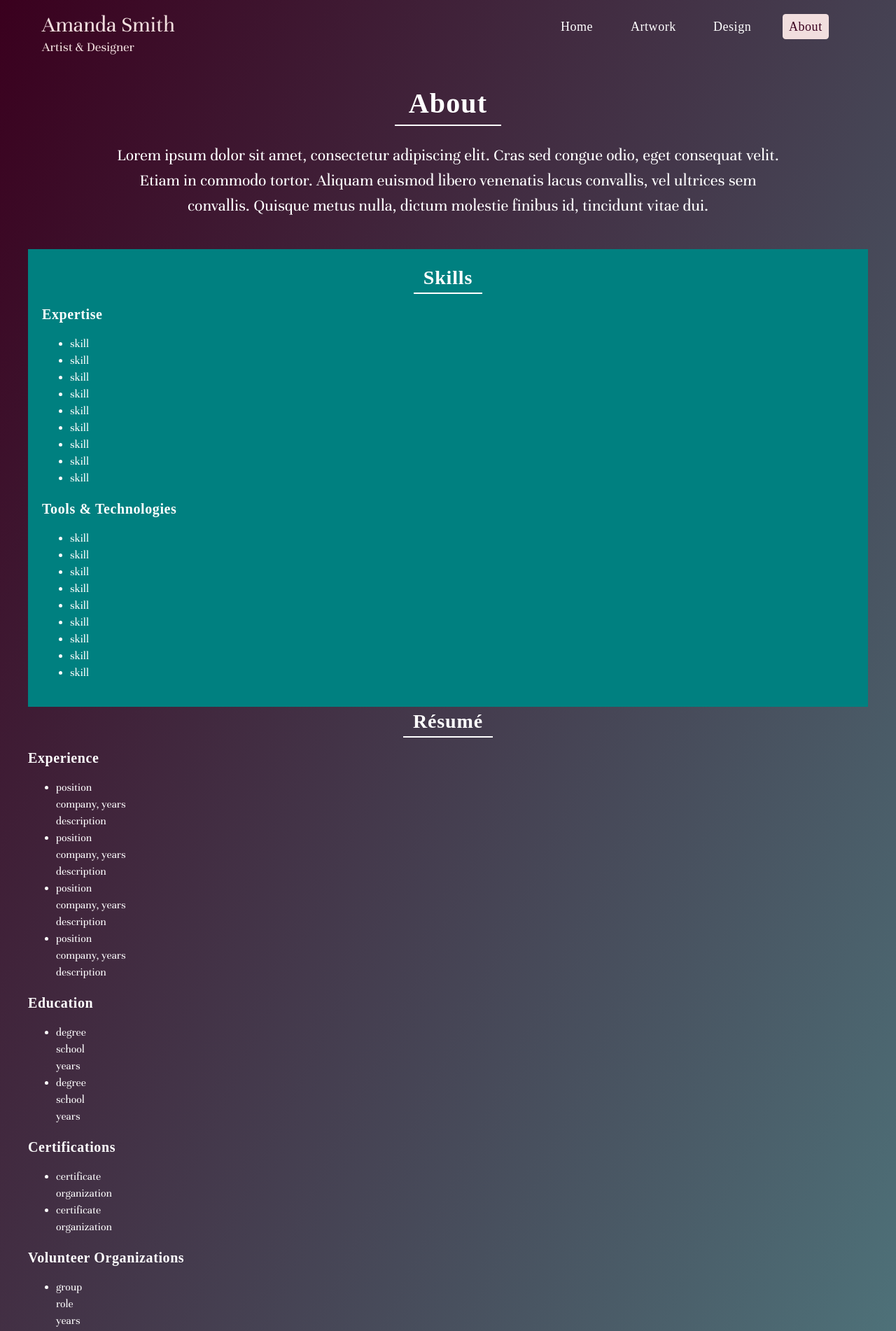
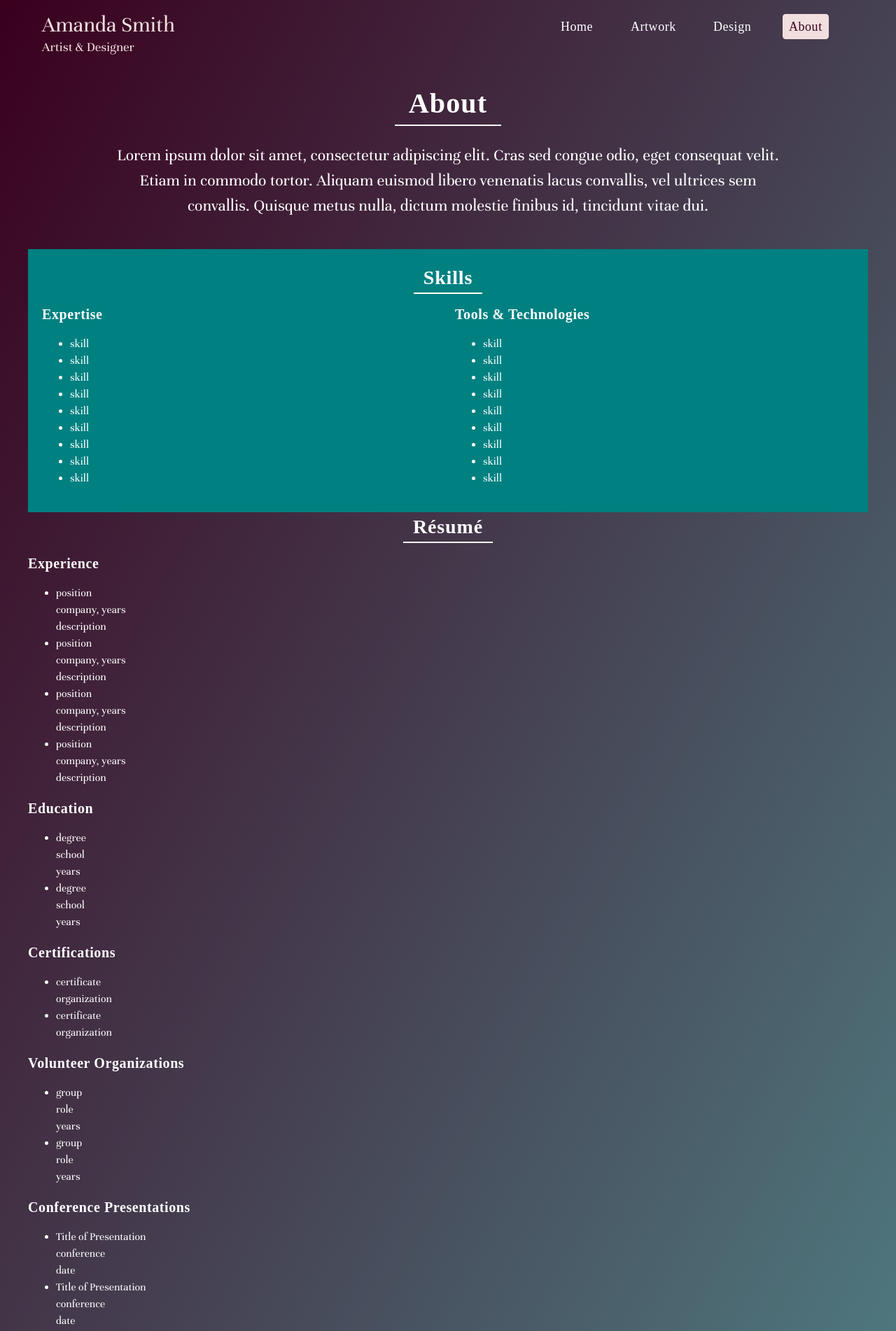
Before and after one commit to asmithorn/asmithorn.github.io, a Jekyll site: the page built from about/index.html, in a window 1280 px wide. Shown: the top 1902 px of the page at 70% size. Built offline with Jekyll 4.4.1, drawn with Linux system fonts in a browser that asks for light colours; some web fonts are replaced.

Commit message:
two col grid

```diff
--- a/about/index.html
+++ b/about/index.html
@@ -17,6 +17,10 @@ layout: default
 <div class="o-row o-row--1200 u-bg--teal">
   <section class="u-padding--20">
     <header><h2 class="u-row-header">Skills</h2></header>
+
+    <div class="o-two-col">
+
+      <div class="o-two-col__column">
         <h3>Expertise</h3>
         <ul>
           <li>skill</li>
@@ -29,6 +33,9 @@ layout: default
           <li>skill</li>
           <li>skill</li>
         </ul>
+      </div>
+
+      <div class="o-two-col__column">
         <h3>Tools &amp; Technologies</h3>
         <ul>
           <li>skill</li>
@@ -41,6 +48,10 @@ layout: default
           <li>skill</li>
           <li>skill</li>
         </ul>
+      </div>
+
+    </div>
+
   </section>
 </div>
 
--- a/css/style.scss
+++ b/css/style.scss
@@ -152,6 +152,15 @@ h3 {
   &::after {clear: both;}
 }
 
+.o-two-col {
+  display: -ms-grid;//?
+  display: grid;
+  -ms-grid-columns: 1fr 1fr;//?
+  grid-template-columns: repeat(2, 1fr);
+  -ms-grid-colum-gap: 1.25rem;//?
+  grid-column-gap: 1.25rem;
+}
+
 
 
 
@@ -175,7 +184,7 @@ h3 {
     margin: 0;
   }
 
-.c-site-nav {}
+//.c-site-nav {}
 
   .c-site-nav__list {
     @include list-reset();
```
Lines whose indentation alone changed are shown as unchanged.
